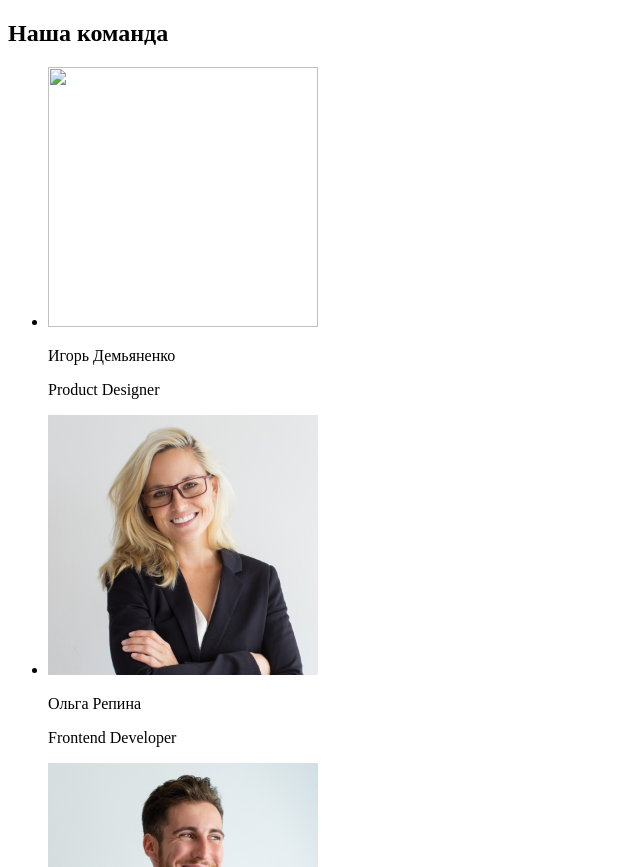
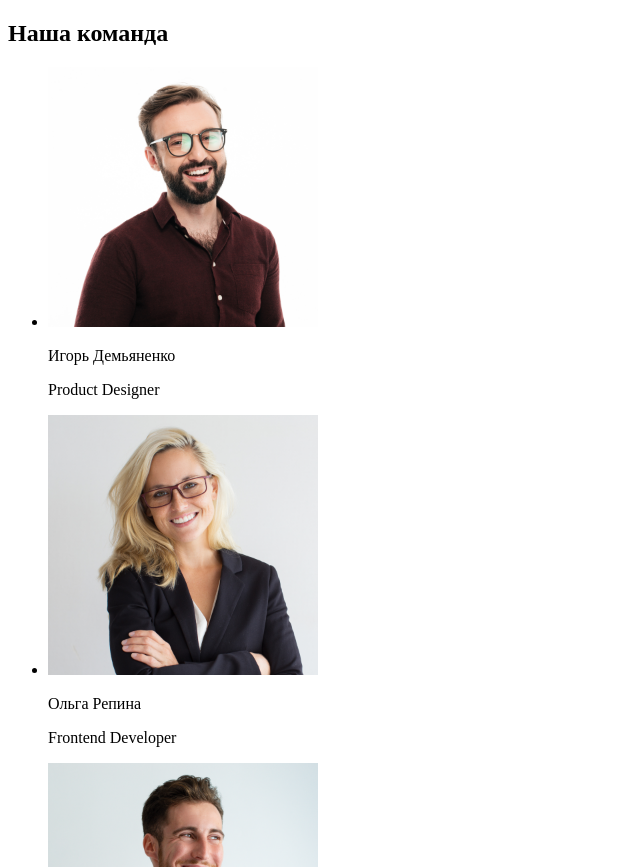
Before and after one commit to VladOlevskiy/goit-markup-hw-01, a plain HTML site: page index.html in a window 1280 px wide. Shown: the part 1513-2380 px from the top of the page, without its empty margins (0-640 px from the left). Drawn offline with Linux system fonts and the light colour scheme.

Commit message:
Update index.html

```diff
--- a/index.html
+++ b/index.html
@@ -62,7 +62,7 @@
 <section>
 <h2>Наша команда</h2>
 <ul>
-<li> <img src="./images/imgProduct Designer.png  alt="Игорь Демьяненко" width="270" height="260" />
+<li> <img src="./images/imgProduct Designer.png " alt="Игорь Демьяненко" width="270" height="260" />
     <p>Игорь Демьяненко</p>
     <p>Product Designer</p></li>
 <li> <img src="./images/imgFrontend Developer.png" alt="Ольга Репина" width="270" height="260" />
```
